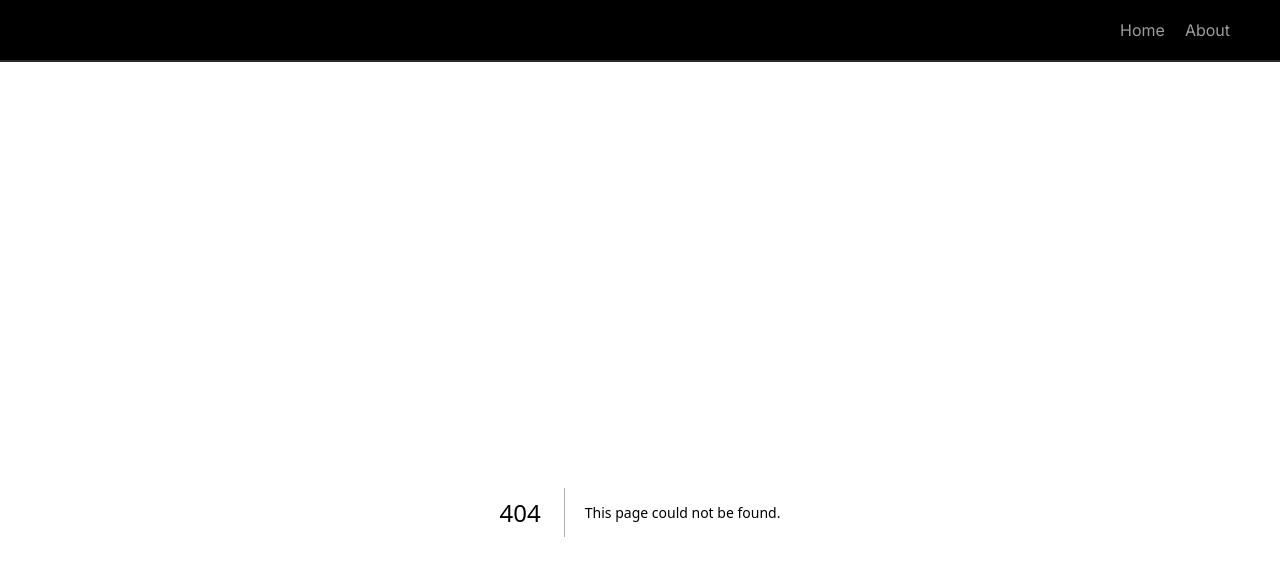
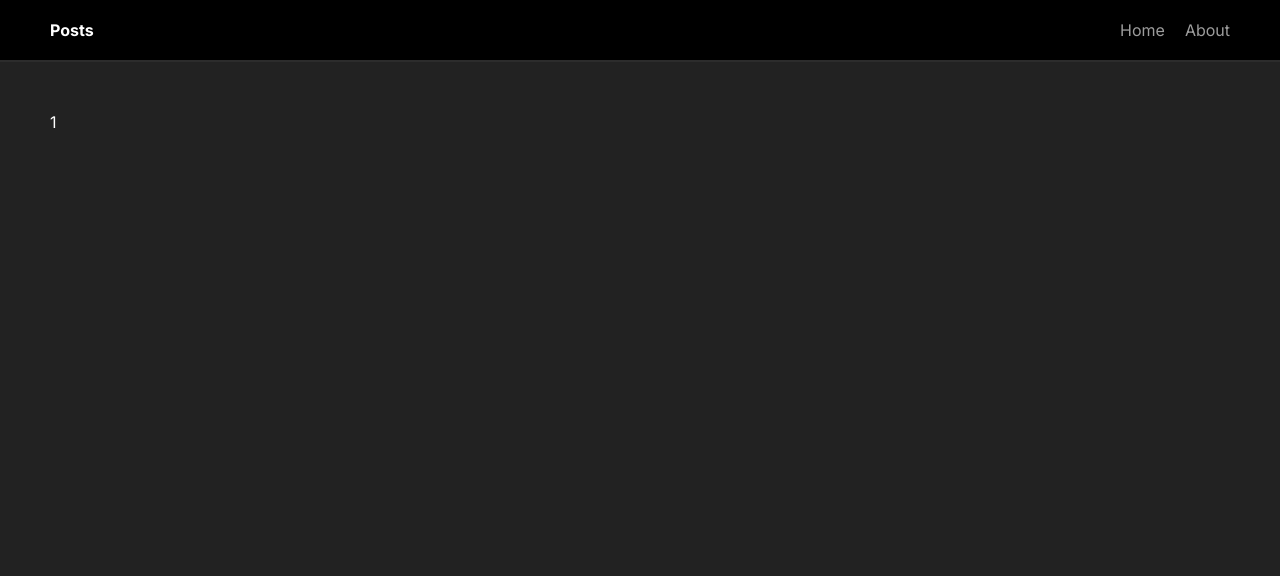
Before and after one commit to gr-sv/posts, a Next.js app: page /post/1 in a window 1280 px wide. Before the commit this address had no page. Shown: the top 576 px of the page. Built offline with nearby package versions, Linux system fonts and the light colour scheme.

Commit message:
Add dynamic page Post

```diff
--- /dev/null
+++ b/app/post/[id]/page.js
@@ -0,0 +1,7 @@
+const Post = ({ params }) => {
+	return (
+		<div>{params.id}</div>
+	)
+}
+
+export default Post
```
